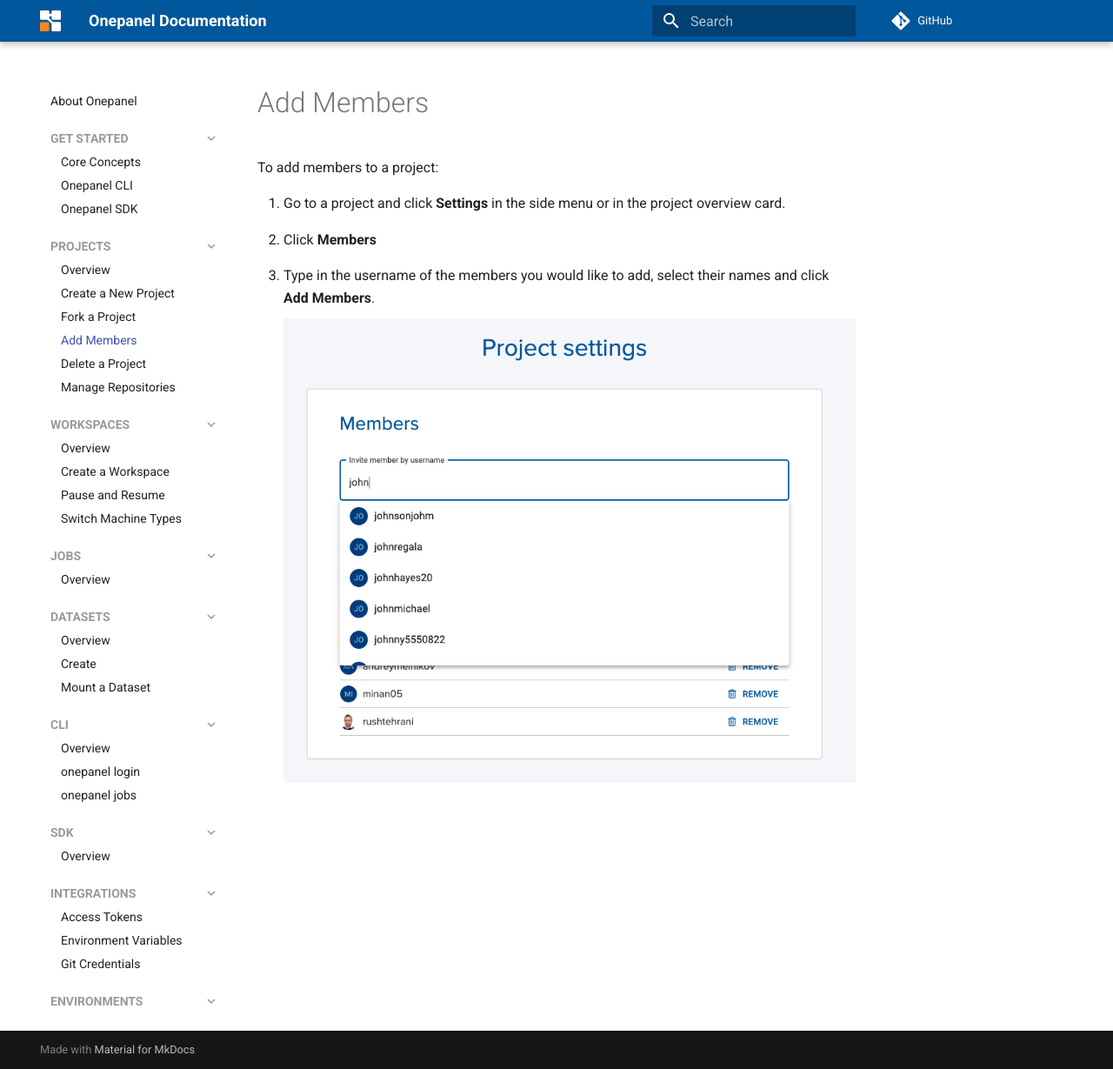
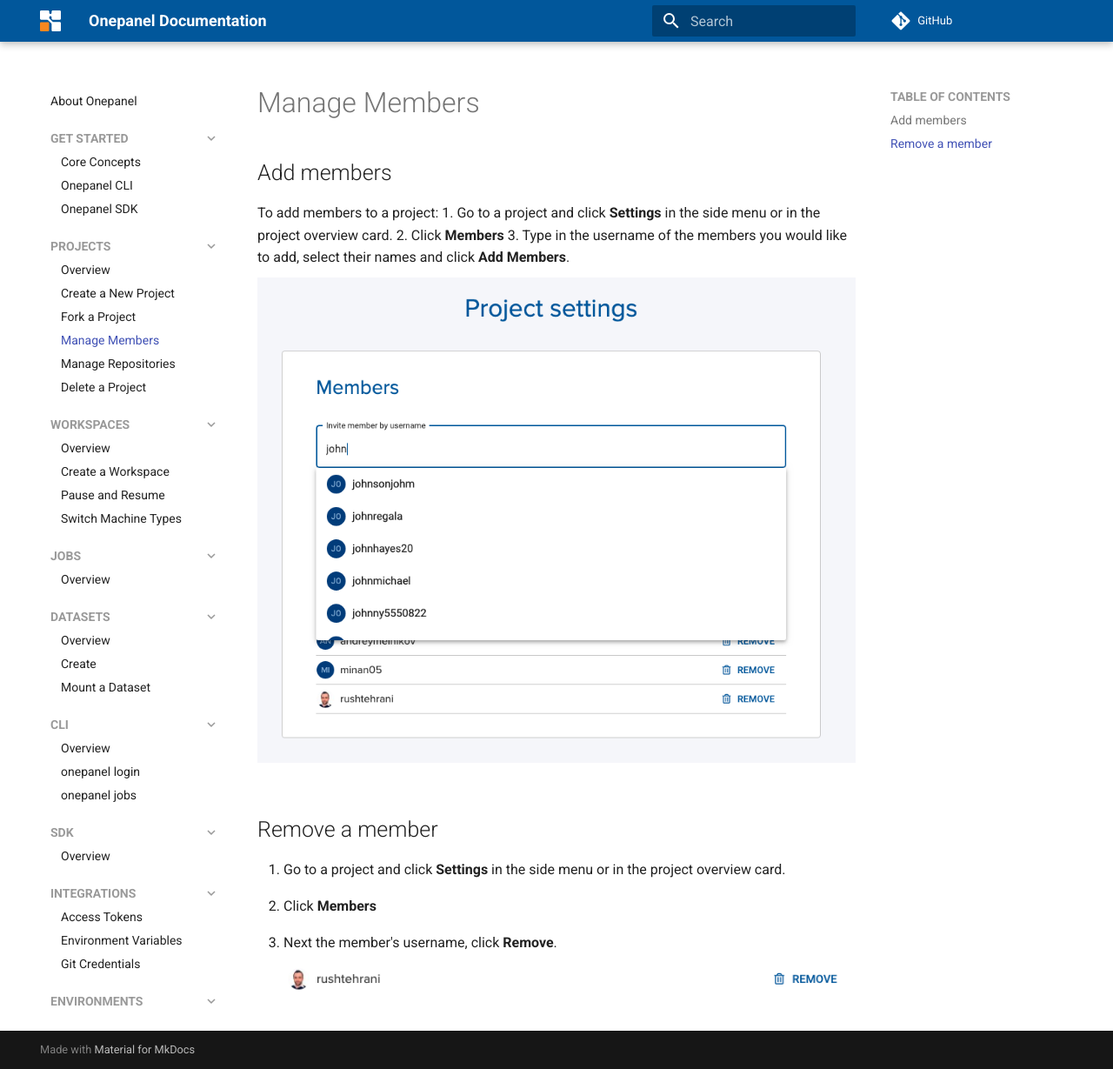
Before and after one commit to onepanelio/docs, an MkDocs documentation site: the page built from docs/projects/members.md, in a window 1280 px wide and 1229 px high. Shown: the whole window at 87% size. Built offline with MkDocs 1.6.1 and Material for MkDocs 9.7.7, drawn with Linux system fonts in a browser that asks for light colours; comment, search, counter and statistics services are not loaded.

Commit message:
clean up

```diff
--- a/docs/projects/members.md
+++ b/docs/projects/members.md
@@ -1,6 +1,13 @@
+## Add members
+
 To add members to a project:
-
 1. Go to a project and click **Settings** in the side menu or in the project overview card.
 2. Click **Members**
 3. Type in the username of the members you would like to add, select their names and click **Add Members**.
 ![](../assets/img/members-165357.png)
+
+## Remove a member
+1. Go to a project and click **Settings** in the side menu or in the project overview card.
+2. Click **Members**
+3. Next the member's username, click **Remove**.
+![](../assets/img/members-171021.png)
--- a/mkdocs.yml
+++ b/mkdocs.yml
@@ -21,9 +21,9 @@
     - Overview: projects/index.md
     - Create a New Project: projects/create.md
     - Fork a Project: projects/forking.md
-    - Add Members: projects/members.md
+    - Manage Members: projects/members.md
+    - Manage Repositories: projects/repositories.md
     - Delete a Project: projects/delete.md
-    - Manage Repositories: projects/repositories.md
   - Workspaces:
     - Overview: workspaces/index.md
     - Create a Workspace: workspaces/create.md
```
Also changed, not shown: docs/assets/img/members-171021.png (added).
